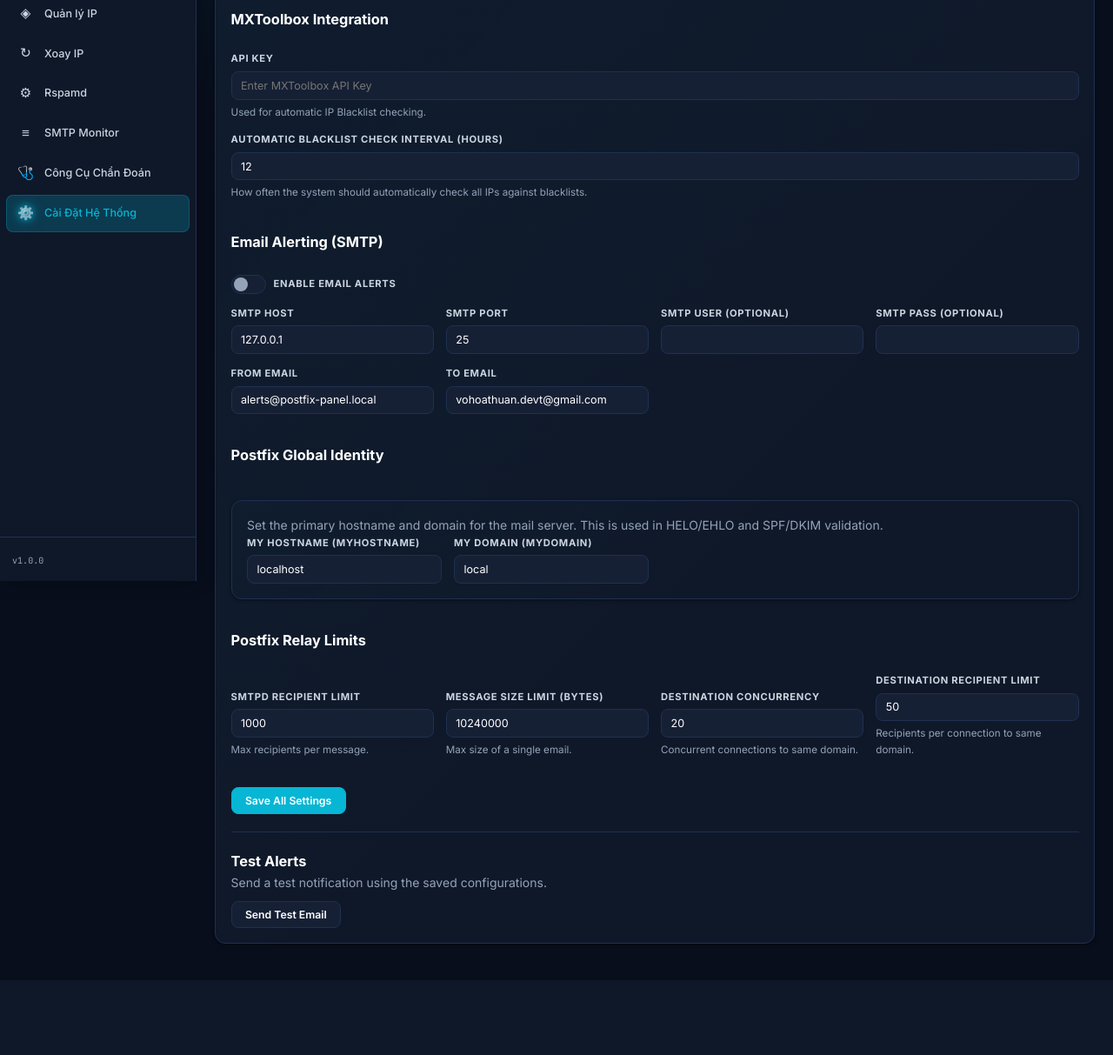
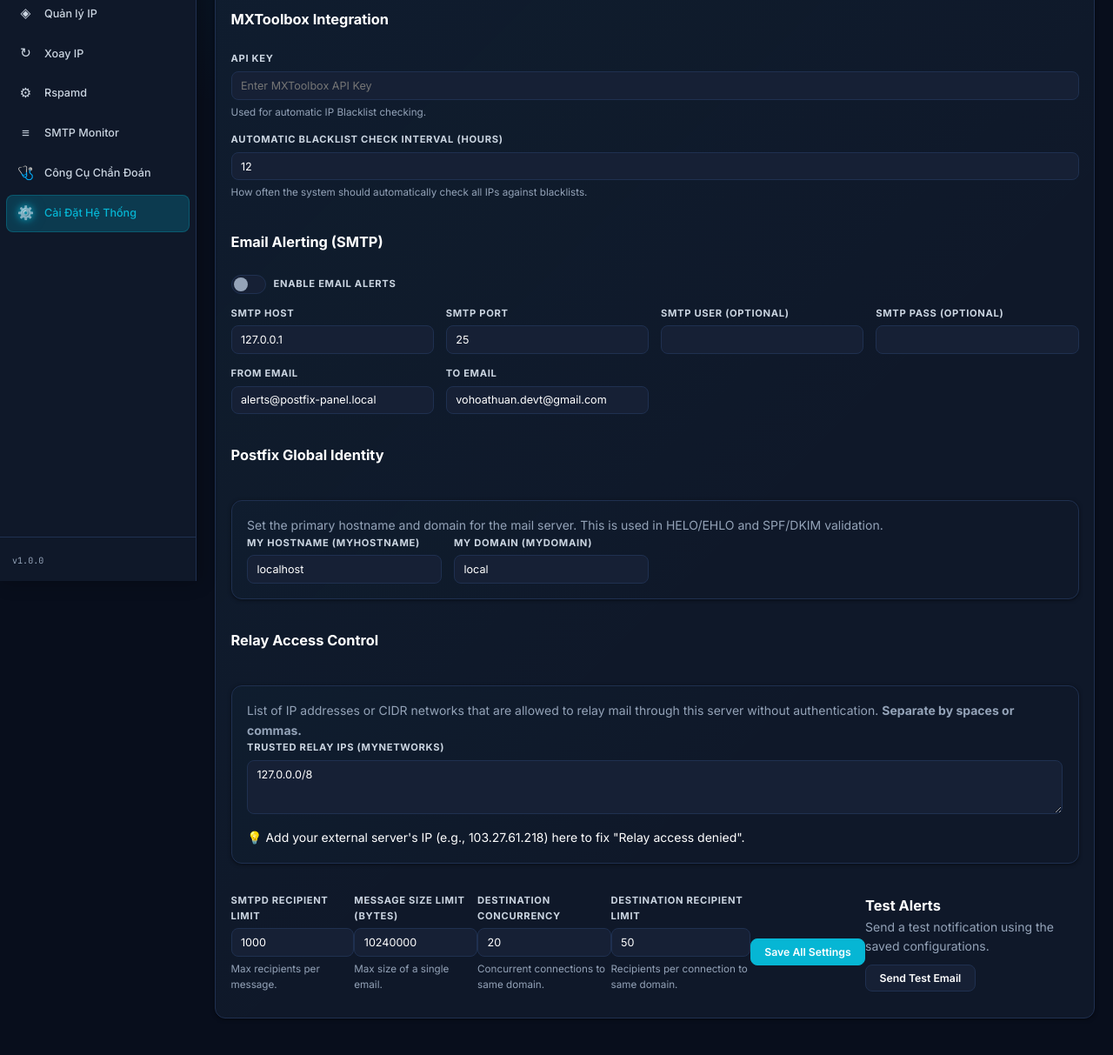
Before and after one commit to Vo-Hoa-Thuan/Postfix-Outbound-Relay, a FastAPI app: page /settings in a window 1280 px wide. Shown: the part 132-1345 px from the top of the page at 87% size. Before the commit the page ends 1259 px from the top, so only its background shows below. Run offline with FastAPI, Linux system fonts and the light colour scheme.

Commit message:
Add Relay Access Control (mynetworks management) to fix Relay Access Denied errors

```diff
--- a/core/postfix.py
+++ b/core/postfix.py
@@ -144,6 +144,30 @@ def apply_postfix_identity(hostname: str, domain: str) -> Tuple[bool, str]:
         return False, str(e)
 
 
+def get_mynetworks() -> str:
+    """Read current mynetworks from Postfix."""
+    ok, out = run_command("postconf -h mynetworks")
+    if ok and out:
+        return out.strip()
+    return "127.0.0.0/8"
+
+def apply_mynetworks(networks_str: str) -> Tuple[bool, str]:
+    """Apply mynetworks to Postfix."""
+    try:
+        # Basic validation: ensure 127.0.0.0/8 is always included for safety
+        if "127.0.0.0/8" not in networks_str:
+            networks_str = "127.0.0.0/8 " + networks_str
+
+        run_command(f"postconf -e 'mynetworks={networks_str.strip()}'")
+
+        ok, out = safe_reload_postfix()
+        if not ok:
+            return False, f"Failed to reload Postfix: {out}"
+        return True, "Trusted Relay IPs updated and service reloaded."
+    except Exception as e:
+        return False, str(e)
+
+
 # ── Internal helpers ─────────────────────────────────────────────────────────
 
 def _run(cmd: str) -> Tuple[bool, str]:
--- a/templates/settings.html
+++ b/templates/settings.html
@@ -85,8 +85,20 @@
         </div>
 
         <div class="section-header" style="grid-column: 1 / -1; margin-top: 20px;">
-            <h3>Postfix Relay Limits</h3>
+            <!-- ── Relay Access Control ────────────────────────────────────── -->
+            <h3>Relay Access Control</h3>
         </div>
+        <div class="card mt-2" style="grid-column: 1 / -1;">
+            <p class="muted small mb-1">List of IP addresses or CIDR networks that are allowed to relay mail through this server without authentication. <b>Separate by spaces or commas.</b></p>
+            <div class="form-group">
+                <label>Trusted Relay IPs (mynetworks)</label>
+                <textarea name="mynetworks" class="form-input" rows="3" placeholder="127.0.0.0/8, 103.27.61.218">{{ mynetworks }}</textarea>
+                <p class="small text-info mt-1">💡 Add your external server's IP (e.g., 103.27.61.218) here to fix "Relay access denied".</p>
+            </div>
+        </div>
+
+        <div class="section-header" style="grid-column: 1 / -1; margin-top: 20px;">
+            <!-- ── Postfix Relay Limits ───────────────────────────────────────── -->
 
         <div class="form-group">
             <label>SMTPD Recipient Limit</label>
--- a/web/routes/settings.py
+++ b/web/routes/settings.py
@@ -16,15 +16,17 @@ router = APIRouter(prefix="/settings")
 
 @router.get("", response_class=HTMLResponse)
 async def view_settings(request: Request, msg: str = "", error: str = ""):
-    from core.postfix import get_postfix_limits, get_postfix_identity
+    from core.postfix import get_postfix_limits, get_postfix_identity, get_mynetworks
     settings = get_settings()
     postfix_limits = get_postfix_limits()
     postfix_identity = get_postfix_identity()
+    mynetworks = get_mynetworks()
     return templates.TemplateResponse("settings.html", {
         "request": request,
         "settings": settings,
         "postfix_limits": postfix_limits,
         "postfix_identity": postfix_identity,
+        "mynetworks": mynetworks,
         "msg": msg,
         "error": error
     })
@@ -44,6 +46,8 @@ async def save_settings_post(
     # Postfix Identity
     myhostname: str = Form(""),
     mydomain: str = Form(""),
+    # Relay Access
+    mynetworks: str = Form(""),
     # Postfix Limits
     recipient_limit: int = Form(1000),
     message_size: int = Form(10240000),
@@ -67,10 +71,11 @@ async def save_settings_post(
 
     save_settings(settings)
 
-    # Apply Postfix Identity & Limits
-    from core.postfix import apply_postfix_limits, apply_postfix_identity
+    # Apply Postfix Identity, Networks & Limits
+    from core.postfix import apply_postfix_limits, apply_postfix_identity, apply_mynetworks
 
     ok1, i_msg = apply_postfix_identity(myhostname.strip(), mydomain.strip())
+    ok2, n_msg = apply_mynetworks(mynetworks.strip())
 
     postfix_cfg = {
         "smtpd_recipient_limit": str(recipient_limit),
@@ -78,11 +83,15 @@ async def save_settings_post(
         "default_destination_concurrency_limit": str(dest_concurrency),
         "default_destination_recipient_limit": str(dest_recipient_limit)
     }
-    ok2, p_msg = apply_postfix_limits(postfix_cfg)
+    ok3, p_msg = apply_postfix_limits(postfix_cfg)
 
     msg = "Settings saved successfully"
-    if not ok1 or not ok2:
-        combined_err = (i_msg if not ok1 else "") + " | " + (p_msg if not ok2 else "")
+    if not ok1 or not ok2 or not ok3:
+        combined_err = " | ".join(filter(None, [
+            i_msg if not ok1 else None,
+            n_msg if not ok2 else None,
+            p_msg if not ok3 else None
+        ]))
         return RedirectResponse(f"/settings?msg={msg}&error={combined_err}", status_code=303)
 
     return RedirectResponse(f"/settings?msg={msg}+and+Postfix+config+applied", status_code=303)
```
Also changed, not shown: templates/diagnostics.html (+10 -1 lines), web/routes/diagnostics.py (+7 -0 lines).
